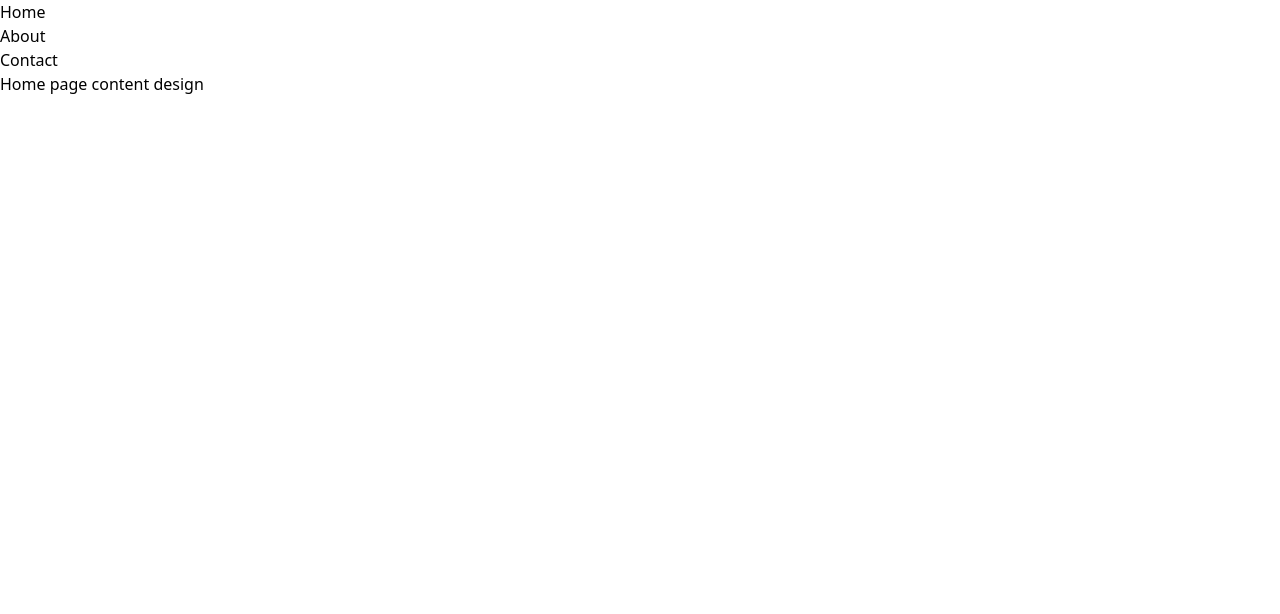
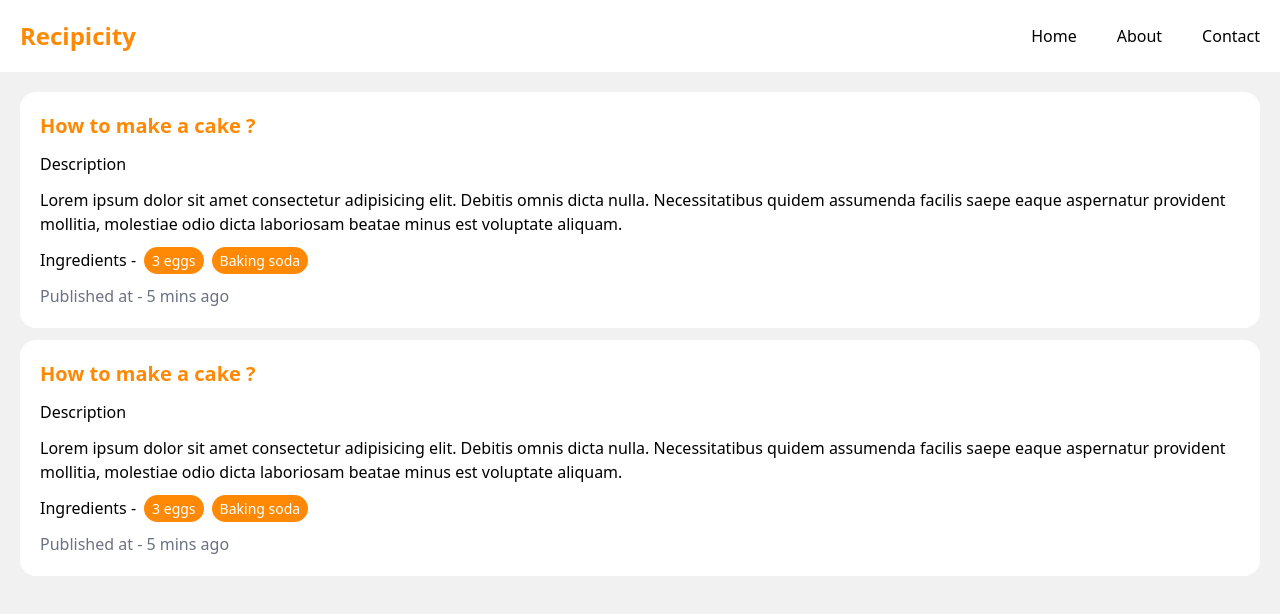
Before and after one commit to Nyan-Win-Naing/mern-stack-project, a React (Vite) app in the folder frontend/: page / in a window 1280 px wide. Shown: the top 614 px of the page. Built offline with nearby package versions, Linux system fonts and the light colour scheme.

Commit message:
Improve Project Design with Tailwind

```diff
--- a/frontend/src/App.jsx
+++ b/frontend/src/App.jsx
@@ -1,28 +1,16 @@
 import React from "react";
-import {Outlet, Link} from 'react-router-dom';
+import { Outlet } from "react-router-dom";
+import Navbar from "./components/Navbar";
 
 function App() {
-    return (
-        <>
-            <nav>
-                <ul>
-                    <li>
-                        <Link to="/">Home</Link>
-                    </li>
-                    <li>
-                        <Link to="/about">About</Link>
-                    </li>
-                    <li>
-                        <Link to="/contact">Contact</Link>
-                    </li>
-                </ul>
-            </nav>
-
-            <div>
-                <Outlet/>
-            </div>
-        </>
-    );
+  return (
+    <>
+      <Navbar />
+      <div className="p-5 bg-[#f1f1f1] h-screen">
+        <Outlet />
+      </div>
+    </>
+  );
 }
 
 export default App;
--- /dev/null
+++ b/frontend/src/components/Navbar.jsx
@@ -0,0 +1,29 @@
+import React from "react";
+import { Link } from "react-router-dom";
+
+export default function Navbar() {
+  return (
+    <nav className="flex justify-between items-center p-5">
+      <div>
+        <h1 className="font-bold text-2xl text-orange-400">Recipicity</h1>
+      </div>
+      <ul className="flex space-x-10">
+        <li>
+          <Link to="/" className="hover:text-orange-400">
+            Home
+          </Link>
+        </li>
+        <li>
+          <Link to="/about" className="hover:text-orange-400">
+            About
+          </Link>
+        </li>
+        <li>
+          <Link to="/contact" className="hover:text-orange-400">
+            Contact
+          </Link>
+        </li>
+      </ul>
+    </nav>
+  );
+}
--- a/frontend/src/pages/Home.jsx
+++ b/frontend/src/pages/Home.jsx
@@ -1,7 +1,52 @@
-import React from 'react';
+import React from "react";
 
 export default function Home() {
   return (
-    <div>Home page content design</div>
-  )
+    <div className="space-y-3">
+      <div className="bg-white p-5 rounded-2xl space-y-3">
+        <h3 className="text-xl font-bold text-orange-400">
+          How to make a cake ?
+        </h3>
+        <p>Description</p>
+        <p>
+          Lorem ipsum dolor sit amet consectetur adipisicing elit. Debitis omnis
+          dicta nulla. Necessitatibus quidem assumenda facilis saepe eaque
+          aspernatur provident mollitia, molestiae odio dicta laboriosam beatae
+          minus est voluptate aliquam.
+        </p>
+        <div className="space-x-2">
+          <span>Ingredients -</span>
+          <span className="bg-orange-400 text-white px-2 py-1 text-sm rounded-full">
+            3 eggs
+          </span>
+          <span className="bg-orange-400 text-white px-2 py-1 text-sm rounded-full">
+            Baking soda
+          </span>
+        </div>
+        <p className="text-gray-500">Published at - 5 mins ago</p>
+      </div>
+      <div className="bg-white p-5 rounded-2xl space-y-3">
+        <h3 className="text-xl font-bold text-orange-400">
+          How to make a cake ?
+        </h3>
+        <p>Description</p>
+        <p>
+          Lorem ipsum dolor sit amet consectetur adipisicing elit. Debitis omnis
+          dicta nulla. Necessitatibus quidem assumenda facilis saepe eaque
+          aspernatur provident mollitia, molestiae odio dicta laboriosam beatae
+          minus est voluptate aliquam.
+        </p>
+        <div className="space-x-2">
+          <span>Ingredients -</span>
+          <span className="bg-orange-400 text-white px-2 py-1 text-sm rounded-full">
+            3 eggs
+          </span>
+          <span className="bg-orange-400 text-white px-2 py-1 text-sm rounded-full">
+            Baking soda
+          </span>
+        </div>
+        <p className="text-gray-500">Published at - 5 mins ago</p>
+      </div>
+    </div>
+  );
 }
```
